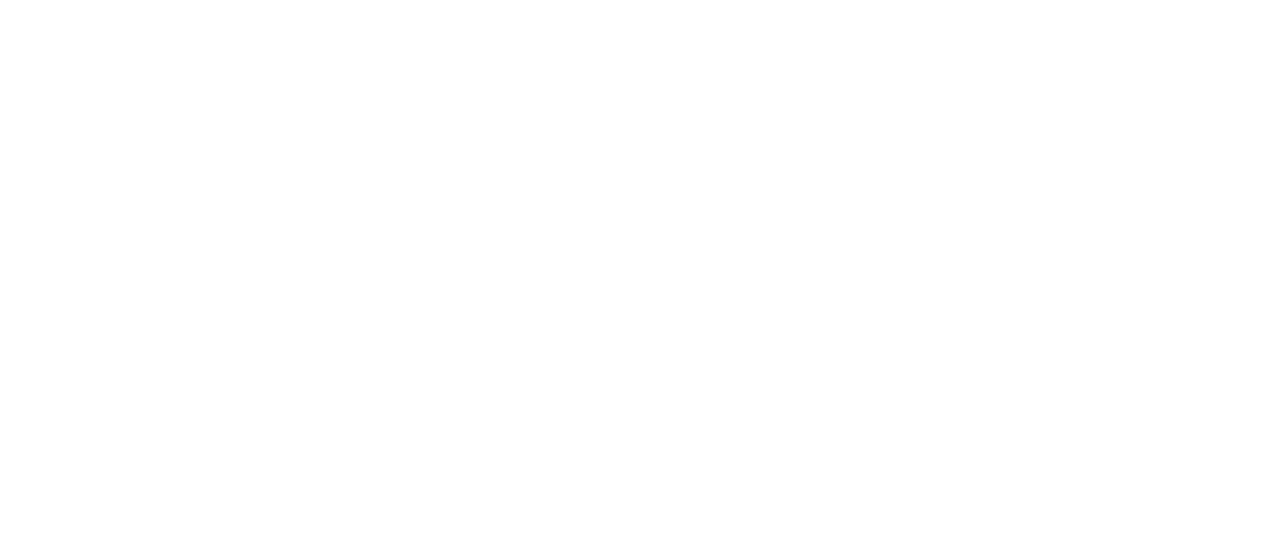
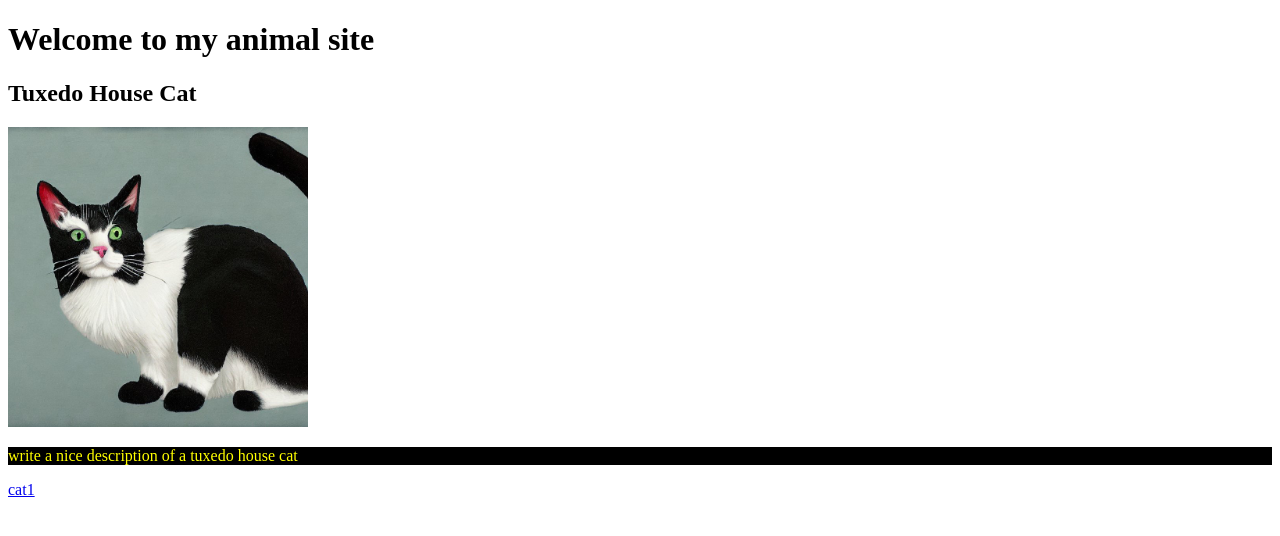
Before and after one commit to ClaytonMalarkey/W3A, a plain HTML site: page index.html in a window 1280 px wide. Drawn offline with Linux system fonts and the light colour scheme.

Commit message:
Added new CSS selectors

```diff
--- a/css/style.css
+++ b/css/style.css
@@ -0,0 +1,17 @@
+article p {
+    background-color: black;
+    color: yellow;
+}
+article>img {
+    height:300px;
+}
+article+h1 {
+    color:black;
+    background-color: yellow;
+}
+a:hover {
+    background-color: cyan;
+}
+a:active {
+    color:cyan;
+}
--- a/index.html
+++ b/index.html
@@ -4,7 +4,6 @@
     <meta charset="UTF-8">
     <meta http-equiv="X-UA=Compadtible" content="IE=edge">
     <meta name="viewport" content width="device-width" intial-scale="1.0">
-    <title>W2F</title>
     <meta property="og:url" content=""/>
     <meta property="og:type" content="" />
     <meta property="og:title" content=/>
@@ -17,7 +16,20 @@
     <meta name="twitter:image" content="">
     <meta name="twitter:card" content="">
     <title>W3A</title>
+    <link rel="stylesheet" href="/css/style.css">
 </head>
     <body>
+        <header>
+            <h1>Welcome to my animal site</h1>
+        </header>
+        <main>
+            <article>
+                <h1>Tuxedo House Cat</h1>
+                <img src="/images/tuxcat.jpg" alt="tux house cat">
+                <p>write a nice description of a tuxedo house cat</p>
+                <a href="/pages/cat1.html">cat1</a>
+
+            </article>
+        </main>
     </body>
 </html>
```
Also changed, not shown: images/tuxcat.jpg (added), pages/cat1.html (added).
